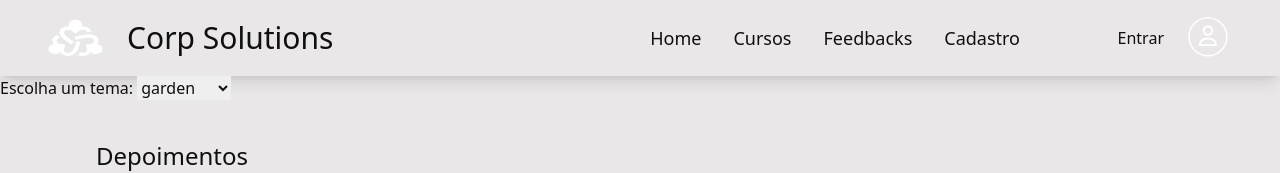
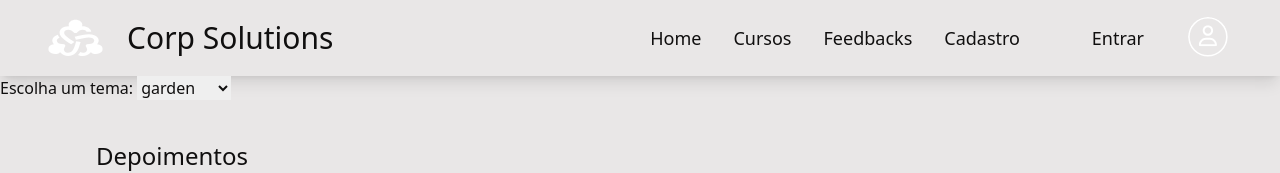
Before and after one commit to JulianaMariaSousaMesquita/ada-hack-front-end-vem-ser-tech-2024, a React (Vite) app: page / in a window 1280 px wide. Shown: the top 173 px of the page. Built offline with nearby package versions, Linux system fonts and the light colour scheme.

Commit message:
feat: add link login in menu bar

```diff
--- a/src/components/MenuBar/index.tsx
+++ b/src/components/MenuBar/index.tsx
@@ -28,7 +28,13 @@ function MenuBar() {
           </ul>
         </div>
         <div className="navbar-end  w-16 ml-32 mr-10">
-        <button className="mr-5">Entrar</button>
+          <ul className="menu menu-horizontal px-1 text-lg">
+            <li>
+              <Link to={`/entrar`} className="mr-5">
+                Entrar
+              </Link>
+            </li>
+          </ul>
           <div className="dropdown dropdown-end">
             <div
               tabIndex={0}
```
Lines whose indentation alone changed are shown as unchanged.
